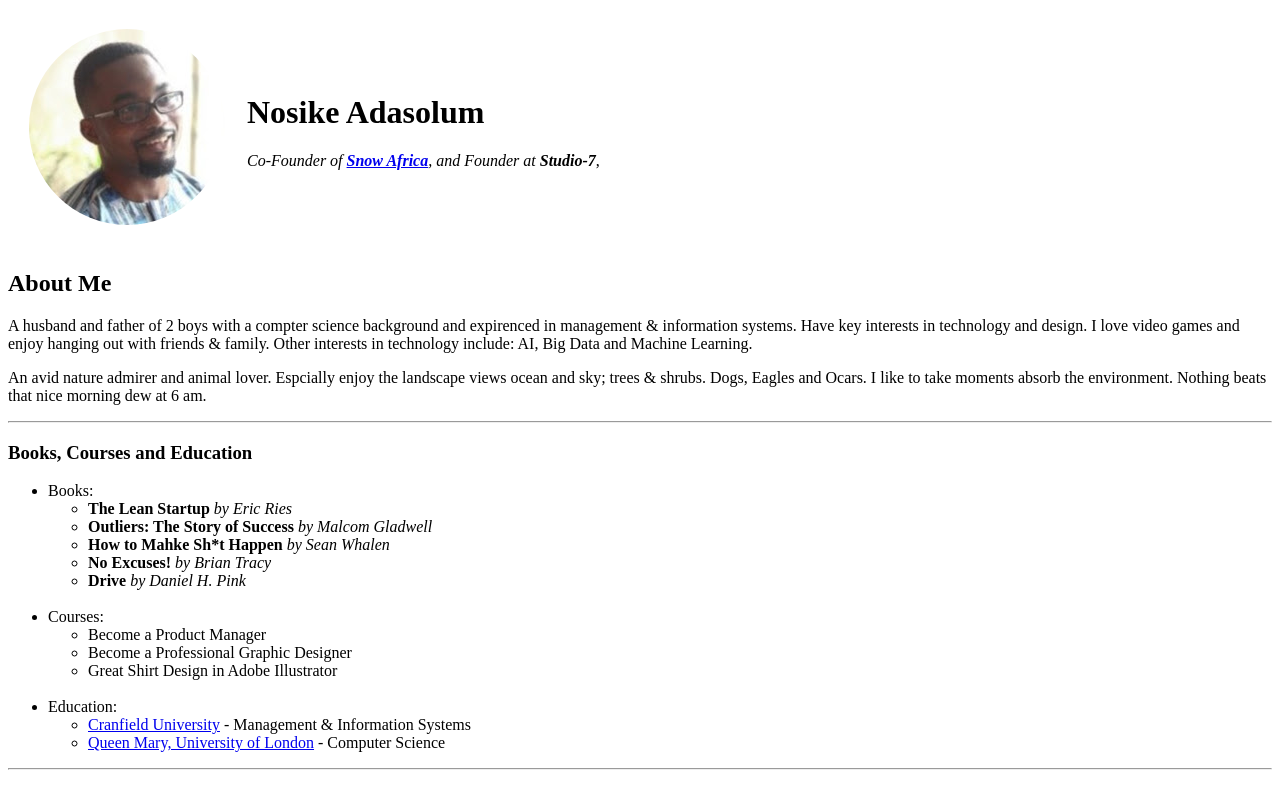
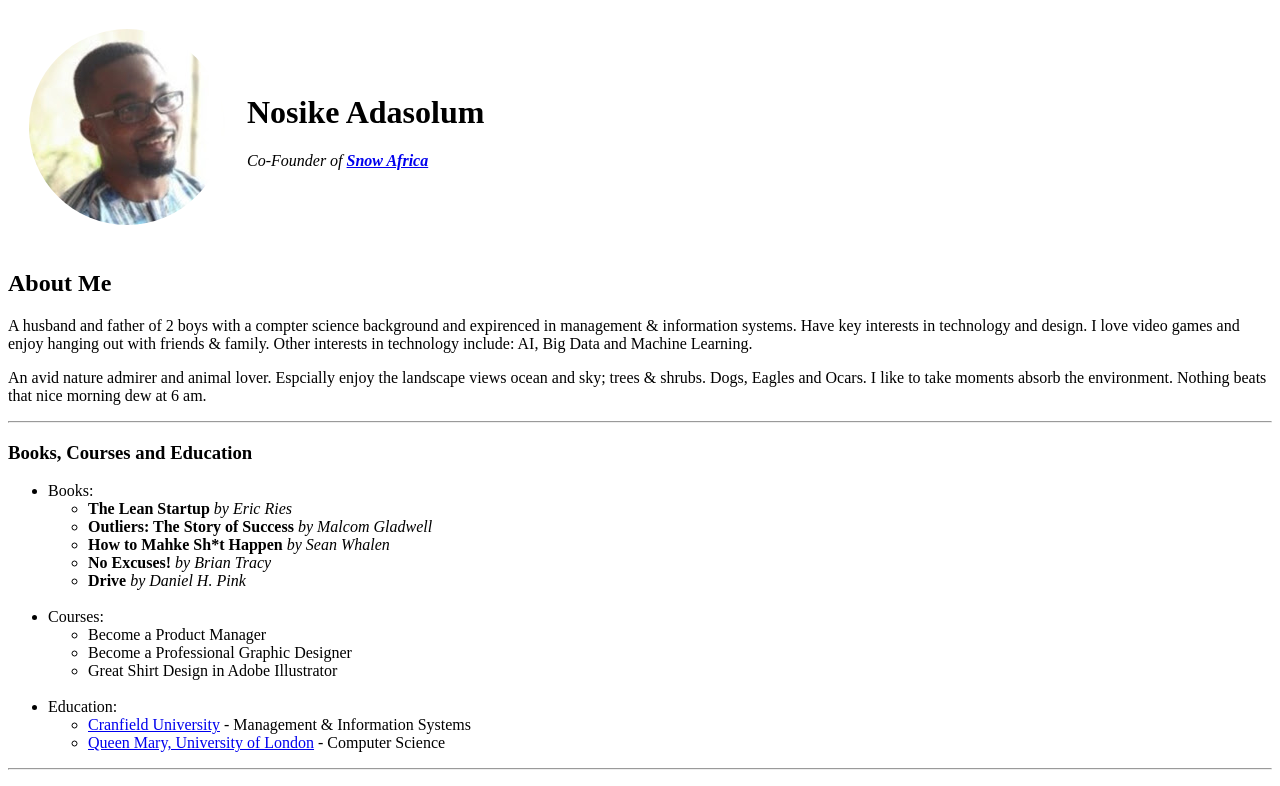
Before and after one commit to noni007/cv, a plain HTML site: page index.html in a window 1280 px wide. Shown: the top 786 px of the page. Drawn offline with Linux system fonts and the light colour scheme.

Commit message:
Update index.html

```diff
--- a/index.html
+++ b/index.html
@@ -11,8 +11,7 @@
     <tr>
       <td><img src="images/nosike.png" alt="nosike profile picture"></td>
       <td><h1>Nosike Adasolum</h1>
-        <p><em>Co-Founder of <strong><a href="https://snowafrica.art/" target="_blank">Snow Africa</a></strong>,
-        and Founder at  <strong>Studio-7</strong></em>,
+        <p><em>Co-Founder of <strong><a href="https://snowafrica.art/" target="_blank">Snow Africa</a></strong>
         </p>
       </td>
     </tr>
```
